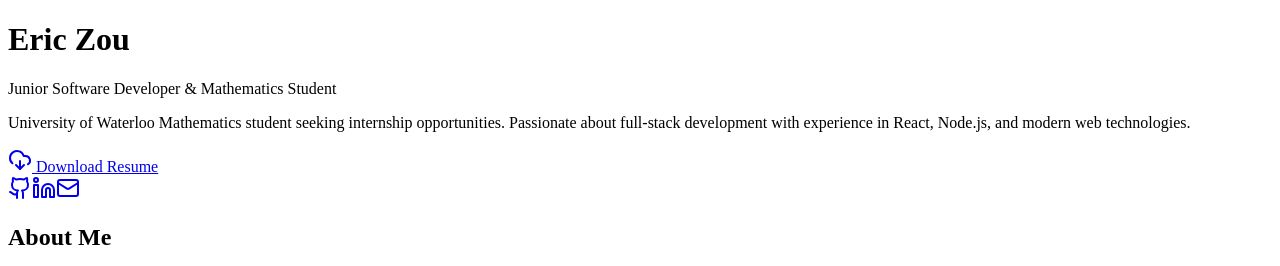
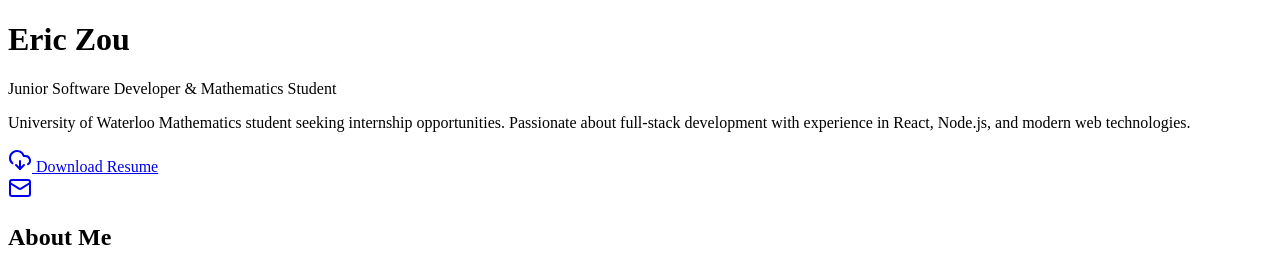
Before and after one commit to smauxy/personal-site, a React (Vite) app: page / in a window 1280 px wide. Shown: the top 266 px of the page. Built offline with nearby package versions, Linux system fonts and the light colour scheme; the HTML template or start-up script is replaced by a standard one.

Commit message:
updated button

```diff
--- a/src/App.tsx
+++ b/src/App.tsx
@@ -34,8 +34,6 @@ function Hero() {
           <DownloadCloud className="h-5 w-5" /> Download Resume
         </a>
         <div className="flex gap-3 text-white/70">
-          <a aria-label="GitHub" href="#" className="rounded-lg p-2 ring-1 ring-white/10 transition hover:bg-white/10"><Github className="h-5 w-5"/></a>
-          <a aria-label="LinkedIn" href="#" className="rounded-lg p-2 ring-1 ring-white/10 transition hover:bg-white/10"><Linkedin className="h-5 w-5"/></a>
           <a aria-label="Email" href="mailto:ezou@uwaterloo.ca" className="rounded-lg p-2 ring-1 ring-white/10 transition hover:bg-white/10"><Mail className="h-5 w-5"/></a>
         </div>
       </div>
```
Also changed, not shown: 1 other file (tests, documents, lock files or other folders).
